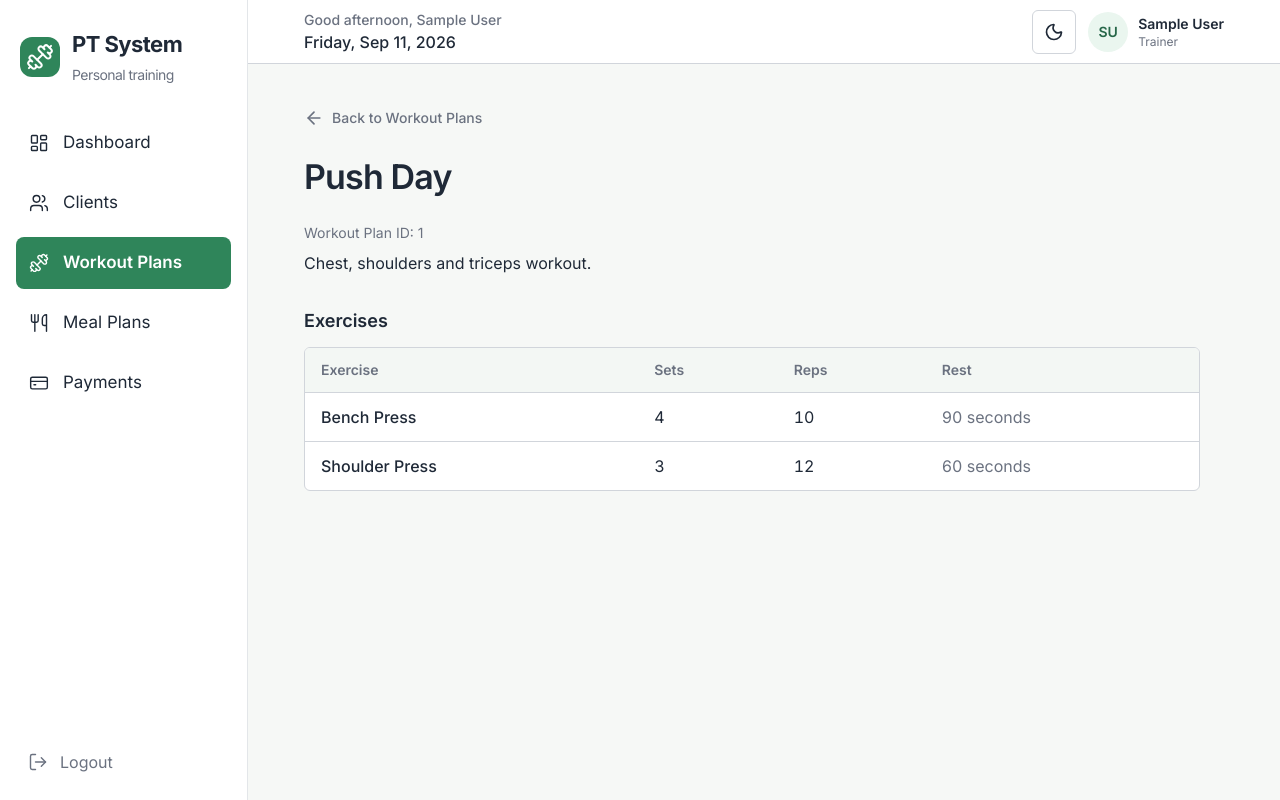
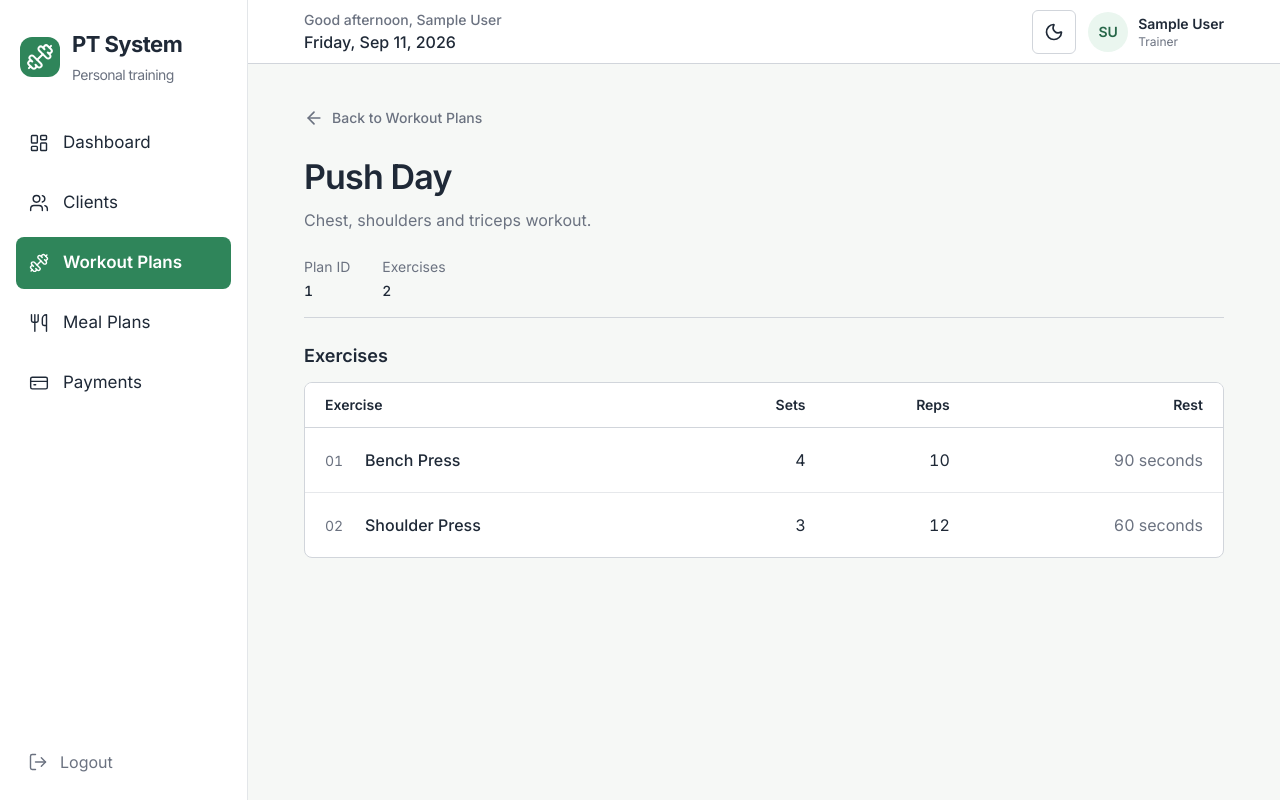
Before and after one commit to SF-47/pt-system, a Next.js app in the folder web/: page /workout-plans/1 in a window 1280 px wide. Built offline with nearby package versions, Linux system fonts and the light colour scheme; sample sign-in values are in the browser's storage.

Commit message:
feat(web): refine plan creation and detail views

```diff
--- a/web/src/app/(trainer)/meal-plans/[id]/page.tsx
+++ b/web/src/app/(trainer)/meal-plans/[id]/page.tsx
@@ -28,20 +28,25 @@ export default async function MealPlanPage({ params }: MealPlanPageProps) {
   ];
 
   return (
-    <div className="max-w-3xl">
+    <div className="max-w-5xl">
       <BackLink href="/meal-plans">Back to Meal Plans</BackLink>
       <PageHeader title="Weight Loss Plan" />
 
-      <p className="text-sm text-muted">Meal Plan ID: {id}</p>
+      <section aria-label="Plan overview" className="mb-6 border-b border-border pb-4">
+        <dl className="flex flex-wrap gap-x-8 gap-y-3 text-sm">
+          <div><dt className="text-muted">Plan ID</dt><dd className="mt-1 font-medium tabular-nums">{id}</dd></div>
+          <div><dt className="text-muted">Meals</dt><dd className="mt-1 font-medium tabular-nums">{meals.length}</dd></div>
+        </dl>
+      </section>
 
-      <h2 className="mb-3 mt-8 text-lg font-semibold">Meals</h2>
+      <h2 className="mb-3 text-lg font-semibold">Meals</h2>
 
-      <div className="divide-y divide-border rounded-md border border-border bg-surface">
+      <div className="divide-y divide-border/50 rounded-xl bg-surface px-5 sm:px-6">
         {meals.map((meal) => (
-          <div key={meal.id} className="p-4">
-            <h3 className="text-base font-semibold">{meal.name}</h3>
+          <div key={meal.id} className="grid gap-3 py-5 sm:grid-cols-[14rem_minmax(0,1fr)] sm:py-6">
+            <h3 className="flex items-center gap-4 text-lg font-medium"><span className="text-sm text-muted tabular-nums">{String(meal.id).padStart(2, "0")}</span>{meal.name}</h3>
 
-            <p className="mt-2 text-muted">{meal.instructions}</p>
+            <p className="text-sm leading-relaxed text-muted sm:pt-1">{meal.instructions}</p>
           </div>
         ))}
       </div>
--- a/web/src/app/(trainer)/meal-plans/new/page.tsx
+++ b/web/src/app/(trainer)/meal-plans/new/page.tsx
@@ -19,7 +19,7 @@ export default function CreateMealPlanPage() {
   }
 
   return (
-    <div className="max-w-2xl">
+    <div className="max-w-3xl">
       <BackLink href="/meal-plans">Back to Meal Plans</BackLink>
       <PageHeader title="Create Meal Plan" />
 
@@ -29,8 +29,15 @@ export default function CreateMealPlanPage() {
       <form
         onChange={() => setSubmitted(false)}
         onSubmit={handleSubmit}
-        className="grid gap-5 rounded-lg border border-border bg-surface p-5"
+        className="form-sheet overflow-hidden"
       >
+        <div className="grid gap-6 p-5 sm:p-6">
+          <div className="border-b border-border pb-5">
+            <h2 className="text-lg font-semibold">Plan details</h2>
+            <p className="mt-1 text-sm text-muted">
+              Give the plan a clear name and describe its purpose.
+            </p>
+          </div>
           <div>
             <label htmlFor="name" className="mb-2 block text-sm font-medium">
               Plan Name
@@ -46,7 +53,10 @@ export default function CreateMealPlanPage() {
           </div>
 
           <div>
-          <label htmlFor="description" className="mb-2 block text-sm font-medium">
+            <label
+              htmlFor="description"
+              className="mb-2 block text-sm font-medium"
+            >
               Description
             </label>
 
@@ -55,11 +65,11 @@ export default function CreateMealPlanPage() {
               name="description"
               value={description}
               onChange={(event) => setDescription(event.target.value)}
-            className="block min-h-28 w-full resize-y rounded-md border border-input-border bg-surface px-3 py-2 text-foreground focus:border-primary focus:outline-2 focus:outline-offset-2 focus:outline-primary"
+              className="block min-h-32 w-full resize-y rounded-md border border-input-border bg-surface px-3 py-2 text-foreground focus:border-primary focus:outline-2 focus:outline-offset-2 focus:outline-primary"
             />
           </div>
-
-        <div className="flex flex-wrap items-center gap-3">
+        </div>
+        <div className="flex flex-wrap items-center gap-3 border-t border-border bg-primary-soft/40 px-5 py-4 sm:px-7">
           <button
             type="submit"
             className="inline-flex min-h-11 items-center justify-center gap-2 rounded-md border border-primary bg-primary px-4 py-2 font-semibold text-white transition-colors hover:bg-primary-hover"
@@ -74,8 +84,13 @@ export default function CreateMealPlanPage() {
             Cancel
           </Link>
         </div>
-        <p role="status" className="text-muted">
-          {submitted ? "Form reviewed. No changes were saved in this demo." : ""}
+        <p
+          role="status"
+          className="px-5 text-sm text-muted empty:hidden sm:px-7"
+        >
+          {submitted
+            ? "Form reviewed. No changes were saved in this demo."
+            : ""}
         </p>
       </form>
     </div>
--- a/web/src/app/(trainer)/workout-plans/[id]/page.tsx
+++ b/web/src/app/(trainer)/workout-plans/[id]/page.tsx
@@ -29,30 +29,33 @@ export default async function WorkoutPlanPage({
   ];
 
   return (
-    <div className="max-w-4xl">
+    <div className="max-w-5xl">
       <BackLink href="/workout-plans">Back to Workout Plans</BackLink>
-      <PageHeader title="Push Day" />
+      <PageHeader title="Push Day" description="Chest, shoulders and triceps workout." />
 
-      <p className="text-sm text-muted">Workout Plan ID: {id}</p>
+      <section aria-label="Plan overview" className="mb-6 border-b border-border pb-4">
+        <dl className="flex flex-wrap gap-x-8 gap-y-3 text-sm">
+          <div><dt className="text-muted">Plan ID</dt><dd className="mt-1 font-medium tabular-nums">{id}</dd></div>
+          <div><dt className="text-muted">Exercises</dt><dd className="mt-1 font-medium tabular-nums">{exercises.length}</dd></div>
+        </dl>
+      </section>
 
-      <p className="mt-2">Chest, shoulders and triceps workout.</p>
-
-      <h2 className="mb-3 mt-8 text-lg font-semibold">Exercises</h2>
+      <h2 className="mb-3 text-lg font-semibold">Exercises</h2>
 
       <div
-        className="w-full overflow-x-auto rounded-md border border-border bg-surface dark:border-[#2C3238] dark:bg-[#1B1F24]"
+        className="w-full overflow-x-auto rounded-lg border border-border bg-surface dark:border-border dark:bg-surface"
         role="region"
         aria-label="Exercises"
         tabIndex={0}
       >
-        <table className="w-full border-collapse whitespace-nowrap tabular-nums">
+        <table className="workspace-table w-full border-collapse whitespace-nowrap tabular-nums">
           <thead>
             <tr>
               {["Exercise", "Sets", "Reps", "Rest"].map((heading) => (
                 <th
                   key={heading}
                   scope="col"
-                  className="bg-[#f3f7f4] px-4 py-3 text-left align-middle text-sm font-semibold text-muted dark:bg-[#20252A]"
+                  className={`bg-background px-5 py-3 align-middle text-sm font-medium text-muted ${heading === "Exercise" ? "text-left" : "text-right"}`}
                 >
                   {heading}
                 </th>
@@ -63,12 +66,12 @@ export default async function WorkoutPlanPage({
             {exercises.map((exercise) => (
               <tr
                 key={exercise.id}
-                className="border-t border-border transition-colors hover:bg-hover focus-within:bg-hover dark:border-[#2C3238] dark:hover:bg-[#23292F] dark:focus-within:bg-[#23292F]"
+                className="border-t border-border transition-colors hover:bg-hover focus-within:bg-hover dark:border-border dark:hover:bg-hover dark:focus-within:bg-hover"
               >
-                <td className="px-4 py-3 align-middle font-medium">{exercise.name}</td>
-                <td className="px-4 py-3 align-middle">{exercise.sets}</td>
-                <td className="px-4 py-3 align-middle">{exercise.reps}</td>
-                <td className="px-4 py-3 align-middle text-muted">
+                <td className="px-5 py-5 align-middle font-medium"><span className="mr-4 inline-block w-6 text-sm font-normal text-muted tabular-nums">{String(exercise.id).padStart(2, "0")}</span>{exercise.name}</td>
+                <td className="px-5 py-5 text-right align-middle">{exercise.sets}</td>
+                <td className="px-5 py-5 text-right align-middle">{exercise.reps}</td>
+                <td className="px-5 py-5 text-right align-middle text-muted">
                   {exercise.restSeconds} seconds
                 </td>
               </tr>
--- a/web/src/app/(trainer)/workout-plans/new/page.tsx
+++ b/web/src/app/(trainer)/workout-plans/new/page.tsx
@@ -19,7 +19,7 @@ export default function CreateWorkoutPlanPage() {
   }
 
   return (
-    <div className="max-w-2xl">
+    <div className="max-w-3xl">
       <BackLink href="/workout-plans">Back to Workout Plans</BackLink>
       <PageHeader title="Create Workout Plan" />
 
@@ -29,8 +29,15 @@ export default function CreateWorkoutPlanPage() {
       <form
         onChange={() => setSubmitted(false)}
         onSubmit={handleSubmit}
-        className="grid gap-5 rounded-lg border border-border bg-surface p-5"
+        className="form-sheet overflow-hidden"
       >
+        <div className="grid gap-6 p-5 sm:p-6">
+          <div className="border-b border-border pb-5">
+            <h2 className="text-lg font-semibold">Plan details</h2>
+            <p className="mt-1 text-sm text-muted">
+              Give the plan a clear name and describe its purpose.
+            </p>
+          </div>
           <div>
             <label htmlFor="name" className="mb-2 block text-sm font-medium">
               Plan Name
@@ -46,7 +53,10 @@ export default function CreateWorkoutPlanPage() {
           </div>
 
           <div>
-          <label htmlFor="description" className="mb-2 block text-sm font-medium">
+            <label
+              htmlFor="description"
+              className="mb-2 block text-sm font-medium"
+            >
               Description
             </label>
 
@@ -55,11 +65,11 @@ export default function CreateWorkoutPlanPage() {
               name="description"
               value={description}
               onChange={(event) => setDescription(event.target.value)}
-            className="block min-h-28 w-full resize-y rounded-md border border-input-border bg-surface px-3 py-2 text-foreground focus:border-primary focus:outline-2 focus:outline-offset-2 focus:outline-primary"
+              className="block min-h-32 w-full resize-y rounded-md border border-input-border bg-surface px-3 py-2 text-foreground focus:border-primary focus:outline-2 focus:outline-offset-2 focus:outline-primary"
             />
           </div>
-
-        <div className="flex flex-wrap items-center gap-3">
+        </div>
+        <div className="flex flex-wrap items-center gap-3 border-t border-border bg-primary-soft/40 px-5 py-4 sm:px-7">
           <button
             type="submit"
             className="inline-flex min-h-11 items-center justify-center gap-2 rounded-md border border-primary bg-primary px-4 py-2 font-semibold text-white transition-colors hover:bg-primary-hover"
@@ -74,8 +84,13 @@ export default function CreateWorkoutPlanPage() {
             Cancel
           </Link>
         </div>
-        <p role="status" className="text-muted">
-          {submitted ? "Form reviewed. No changes were saved in this demo." : ""}
+        <p
+          role="status"
+          className="px-5 text-sm text-muted empty:hidden sm:px-7"
+        >
+          {submitted
+            ? "Form reviewed. No changes were saved in this demo."
+            : ""}
         </p>
       </form>
     </div>
```
Lines whose indentation alone changed are shown as unchanged.
